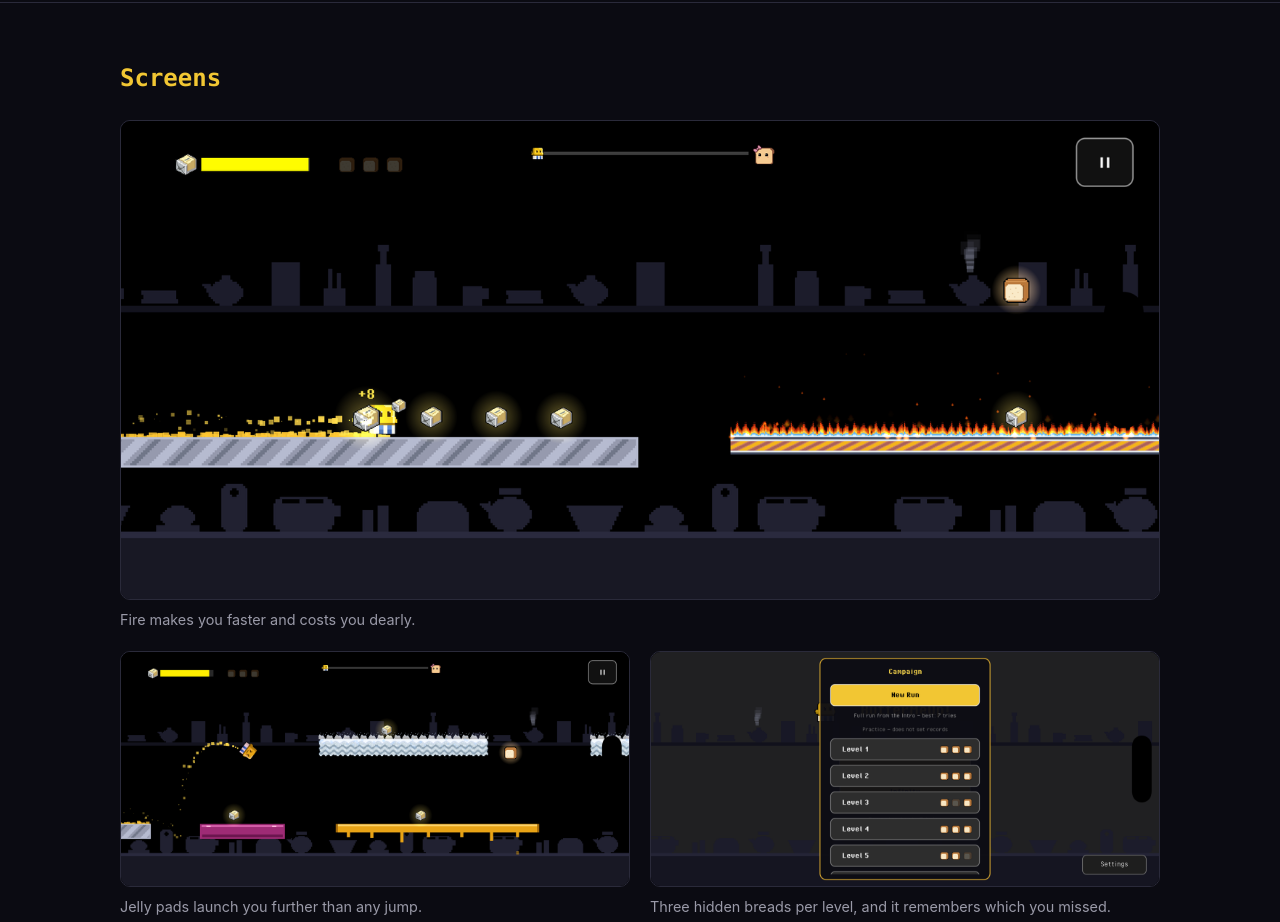
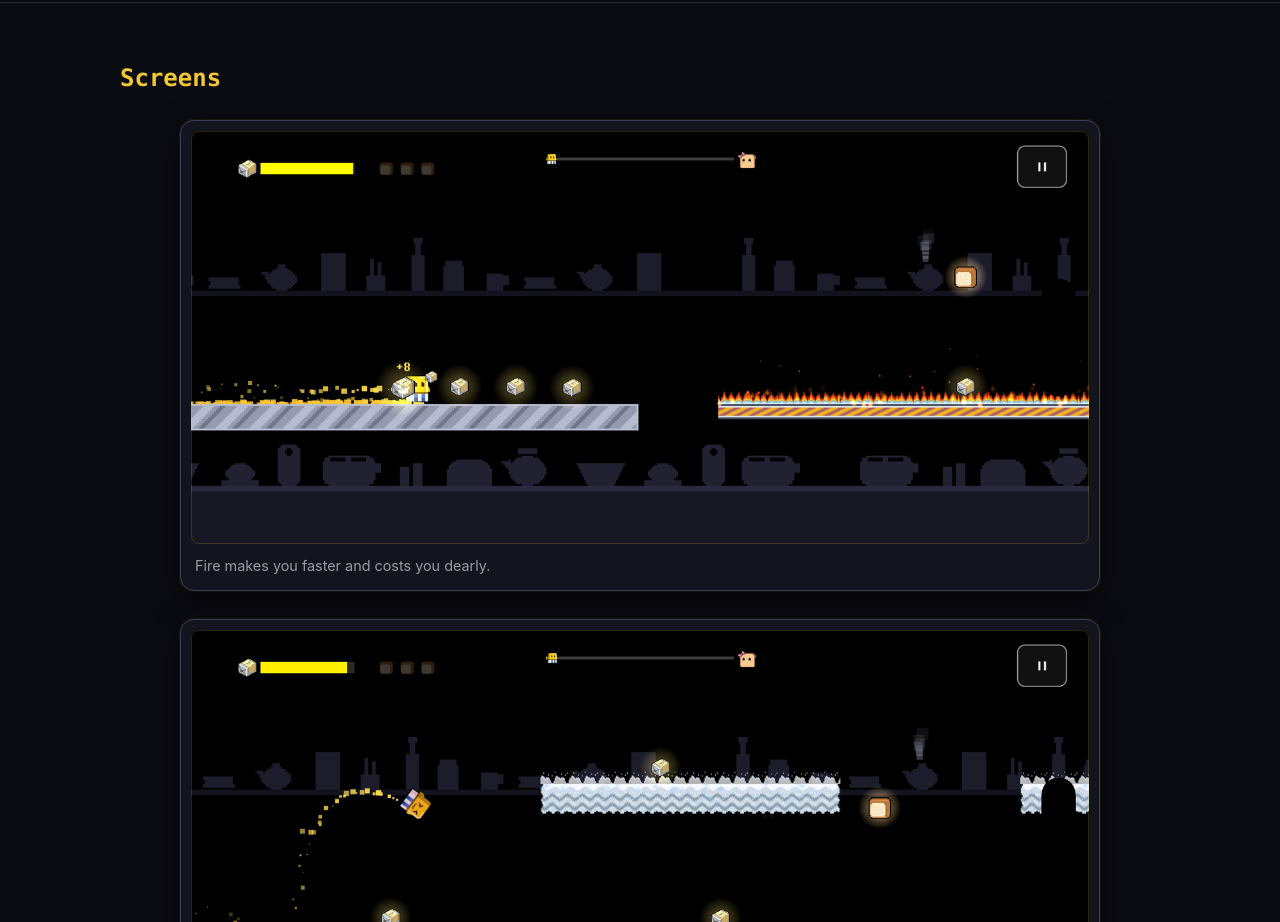
Before and after one commit to chuynadamas/buttermeup-site, a plain HTML site: page index.html in a window 1280 px wide. Shown: the part 820-1742 px from the top of the page. Drawn offline with Linux system fonts and the light colour scheme.

Commit message:
Frame the screenshots so they read on the dark page
The screenshots are ~70% darker than #141414, so on the near-black page
behind a 1px border they blended into the background and looked like
broken images rather than screens. Each now sits in a lit panel with
padding, a lighter border, a gold-tinted outline and a drop shadow, so
the edge of the screen is unmistakable.

Also dropped the two-column grid: at 1080px it squeezed a 2.17:1
landscape screenshot to about 510x234, too small to make out. They are
full width now, capped at 920px.

```diff
--- a/index.html
+++ b/index.html
@@ -48,13 +48,20 @@
   }
   .lede{max-width:62ch;color:#d3d3dc}
 
-  .shots{display:grid;gap:20px}
-  figure{margin:0}
+  /* The screenshots are ~70% near-black, so on a near-black page they
+     vanish. They need a lit frame to read as screens at all, and full
+     width because they are 2.17:1 landscape. */
+  .shots{display:grid;gap:28px;max-width:920px;margin:0 auto}
+  figure{
+    margin:0;background:var(--panel);padding:10px;border-radius:14px;
+    border:1px solid #3b3b52;
+    box-shadow:0 10px 30px rgba(0,0,0,.55), 0 0 0 1px rgba(242,199,51,.08);
+  }
   figure img{
-    width:100%;height:auto;display:block;border-radius:10px;
-    border:1px solid var(--line);background:#000;
+    width:100%;height:auto;display:block;border-radius:8px;
+    background:#000;outline:1px solid rgba(242,199,51,.18);outline-offset:-1px;
   }
-  figcaption{color:var(--muted);font-size:.9rem;padding-top:8px}
+  figcaption{color:var(--muted);font-size:.9rem;padding:10px 4px 2px}
 
   .feat{display:grid;gap:18px;grid-template-columns:1fr}
   .card{background:var(--panel);border:1px solid var(--line);border-radius:12px;padding:18px 20px}
@@ -65,9 +72,9 @@
   footer a{margin:0 10px;white-space:nowrap}
 
   @media(min-width:720px){
-    .shots{grid-template-columns:1fr 1fr}
+    /* .shots stays single-column on purpose: two columns squeezed a
+       2.17:1 screenshot to ~510x234, too small to read. */
     .feat{grid-template-columns:1fr 1fr}
-    .shots figure.wide{grid-column:1 / -1}
   }
 </style>
 </head>
```
